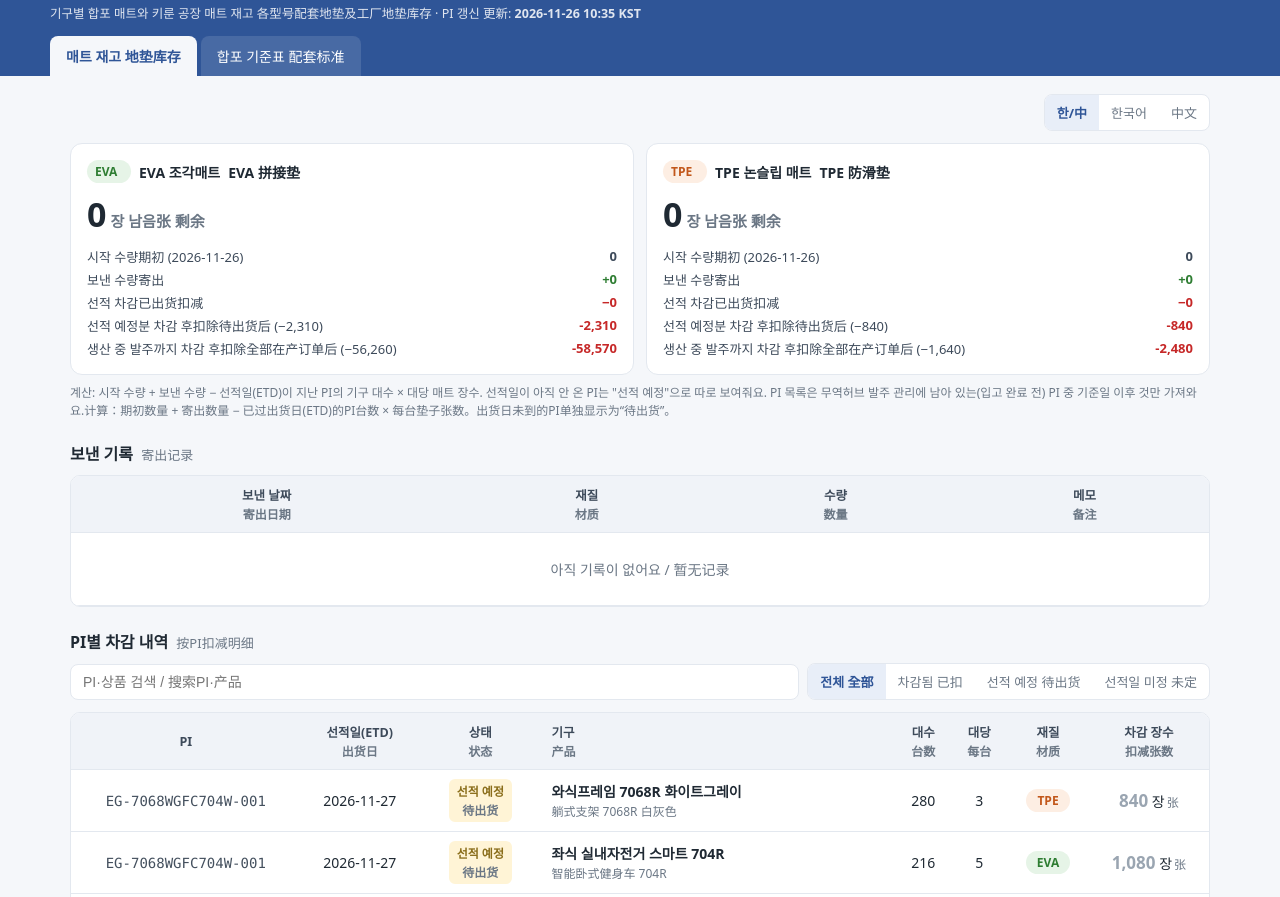
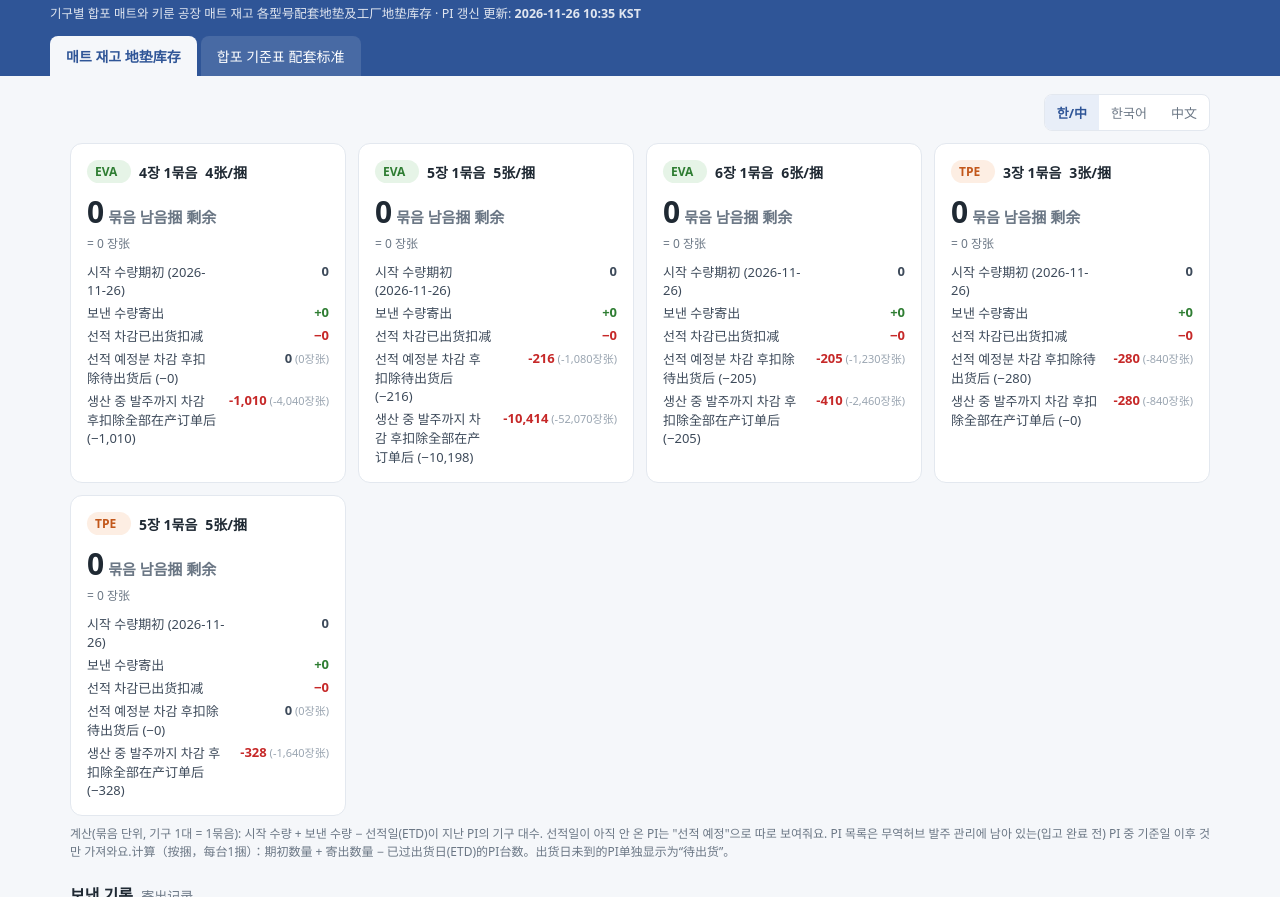
Before and after one commit to kwonster89-beep/mat-bundle, a plain HTML site: page index.html in a window 1280 px wide. Shown: the part 55-952 px from the top of the page. Drawn offline with Linux system fonts and the light colour scheme.

Commit message:
매트 묶음 단위 재고

```diff
--- a/index.html
+++ b/index.html
@@ -29,10 +29,10 @@
   .stat .k{font-size:12px;color:var(--sub)}
   .stat .v{font-size:22px;font-weight:700;margin-top:2px}
   .stat.eva .v{color:var(--eva)} .stat.tpe .v{color:var(--tpe)}
-  .stock{display:grid;grid-template-columns:repeat(2,1fr);gap:12px}
+  .stock{display:grid;grid-template-columns:repeat(auto-fill,minmax(270px,1fr));gap:12px}
   .scard{background:var(--card);border:1px solid var(--line);border-radius:12px;padding:16px}
   .scard .title{display:flex;align-items:center;gap:8px;font-weight:700}
-  .scard .big{font-size:34px;font-weight:800;margin:8px 0 2px}
+  .scard .big{font-size:30px;font-weight:800;margin:8px 0 2px}
   .scard .big.neg{color:var(--red)}
   .scard .big small{font-size:15px;font-weight:600;color:var(--sub);margin-left:4px}
   .scard .rows{display:grid;grid-template-columns:1fr auto;gap:4px 12px;margin-top:10px;font-size:13px;color:#3d4a5a}
@@ -114,20 +114,19 @@
   <section class="view on" id="v-stock">
     <div class="basebox" id="basebox" style="margin:0 0 12px">
       <div class="field">기준일 (이날 기준 공장 보유)<input type="date" id="b-date"></div>
-      <div class="field">기준일 EVA 보유 (장)<input type="number" min="0" id="b-eva"></div>
-      <div class="field">기준일 TPE 보유 (장)<input type="number" min="0" id="b-tpe"></div>
+      <div id="b-list" style="display:contents"></div>
       <div style="font-size:12px;color:var(--sub);max-width:380px">숫자를 고친 뒤 위의 "저장"을 눌러주세요. 기준일 이후(당일 포함) 보낸 기록과 선적된 PI만 계산에 들어가요.</div>
     </div>
     <div class="stock" id="stockCards"></div>
-    <div class="hint"><span class="ko">계산: 시작 수량 + 보낸 수량 − 선적일(ETD)이 지난 PI의 기구 대수 × 대당 매트 장수. 선적일이 아직 안 온 PI는 "선적 예정"으로 따로 보여줘요. PI 목록은 무역허브 발주 관리에 남아 있는(입고 완료 전) PI 중 기준일 이후 것만 가져와요.</span><span class="cn">计算：期初数量 + 寄出数量 − 已过出货日(ETD)的PI台数 × 每台垫子张数。出货日未到的PI单独显示为“待出货”。</span></div>
+    <div class="hint"><span class="ko">계산(묶음 단위, 기구 1대 = 1묶음): 시작 수량 + 보낸 수량 − 선적일(ETD)이 지난 PI의 기구 대수. 선적일이 아직 안 온 PI는 "선적 예정"으로 따로 보여줘요. PI 목록은 무역허브 발주 관리에 남아 있는(입고 완료 전) PI 중 기준일 이후 것만 가져와요.</span><span class="cn">计算（按捆，每台1捆）：期初数量 + 寄出数量 − 已过出货日(ETD)的PI台数。出货日未到的PI单独显示为“待出货”。</span></div>
 
 
     <h2>보낸 기록 <span class="cn">寄出记录</span> <button class="btn edit-only" id="addSent" style="margin-left:8px">+ 추가</button></h2>
     <div class="tablebox"><table>
       <thead><tr>
         <th><span class="ko">보낸 날짜</span><span class="cn">寄出日期</span></th>
-        <th><span class="ko">재질</span><span class="cn">材质</span></th>
-        <th><span class="ko">수량</span><span class="cn">数量</span></th>
+        <th><span class="ko">매트 묶음</span><span class="cn">垫子规格</span></th>
+        <th><span class="ko">수량(묶음)</span><span class="cn">数量(捆)</span></th>
         <th><span class="ko">메모</span><span class="cn">备注</span></th>
         <th class="edit-only"></th>
       </tr></thead>
@@ -151,9 +150,8 @@
         <th><span class="ko">상태</span><span class="cn">状态</span></th>
         <th style="text-align:left"><span class="ko">기구</span><span class="cn">产品</span></th>
         <th><span class="ko">대수</span><span class="cn">台数</span></th>
-        <th><span class="ko">대당</span><span class="cn">每台</span></th>
-        <th><span class="ko">재질</span><span class="cn">材质</span></th>
-        <th><span class="ko">차감 장수</span><span class="cn">扣减张数</span></th>
+        <th><span class="ko">매트 묶음</span><span class="cn">垫子规格</span></th>
+        <th><span class="ko">차감 묶음</span><span class="cn">扣减捆数</span></th>
       </tr></thead>
       <tbody id="tb-ship"></tbody>
     </table></div>
@@ -196,7 +194,6 @@ const TOKEN_KEY = 'matsite_token';
 const host = location.hostname, seg = location.pathname.split('/').filter(Boolean);
 const OWNER = host.endsWith('github.io') ? host.split('.')[0] : 'kwonster89-beep';
 const REPO  = host.endsWith('github.io') ? (seg[0] || OWNER + '.github.io') : 'mat-bundle';
-const MATS = ['EVA','TPE'];
 
 let data = {updated:'', items:[]}, stock = {base_date:'', base:{EVA:0,TPE:0}, sent:[]}, ships = {synced_at:'', lines:[]};
 let draft = null, sdraft = null, matF = '', q = '', q2 = '', stF = '', loadState = 'loading';
@@ -232,29 +229,40 @@ async function load(){
 }
 
 // ---------- calculations ----------
+function bundleOf(it){ return (it && it.material && Number(it.qty)) ? `${it.material}-${Number(it.qty)}` : '-'; }
+function bundleList(items, st){
+  const set = new Set(items.map(bundleOf).filter(b=>b!=='-'));
+  Object.keys(st.base||{}).forEach(k=>{ if (k.includes('-')) set.add(k); });
+  (st.sent||[]).forEach(x=>{ if (x.bundle) set.add(x.bundle); });
+  const order = m => m==='EVA'?0:m==='TPE'?1:2;
+  return [...set].sort((a,b)=>{ const [ma,qa]=a.split('-'), [mb,qb]=b.split('-'); return order(ma)-order(mb) || Number(qa)-Number(qb); });
+}
+const bMat = b => b.split('-')[0], bPer = b => Number(b.split('-')[1])||0;
+const bLabel = b => b==='-' ? '-' : `<span class="badge ${esc(bMat(b))}">${esc(bMat(b))}</span> <span class="ko">${bPer(b)}장 1묶음</span><span class="cn">${bPer(b)}张/捆</span>`;
 function shipRows(items, st){
   const map = Object.fromEntries(items.map(i=>[String(i.code), i]));
   return ships.lines.map(l=>{
     const it = map[l.code] || {};
-    const per = Number(it.qty)||0, mat = it.material || '-';
+    const bundle = bundleOf(it), per = Number(it.qty)||0;
     const key = l.pi + '|' + l.code, ov = st.overrides && st.overrides[key];
-    const auto = per * (Number(l.units)||0);
-    let status = !l.etd ? 'pending' : (st.base_date && l.etd < st.base_date) ? 'before' : (l.etd <= todayStr ? 'done' : 'planned');
-    return {...l, it, per, mat, key, auto, overridden: ov !== undefined && ov !== null && ov !== '', mats: (ov !== undefined && ov !== null && ov !== '') ? Number(ov) : auto, status};
+    const auto = Number(l.units)||0;
+    const overridden = ov !== undefined && ov !== null && ov !== '';
+    const status = !l.etd ? 'pending' : (st.base_date && l.etd < st.base_date) ? 'before' : (l.etd <= todayStr ? 'done' : 'planned');
+    const bundles = overridden ? Number(ov) : auto;
+    return {...l, it, bundle, per, key, auto, overridden, bundles, sheets: bundles*per, status};
   });
 }
 function calc(items, st){
-  const rows = shipRows(items, st), r = {};
-  for (const m of MATS){
-    const base = Number(st.base?.[m])||0;
-    const sent = (st.sent||[]).filter(x=>x.material===m && (!st.base_date || (x.date||'') >= st.base_date)).reduce((a,x)=>a+(Number(x.qty)||0),0);
-    const used = rows.filter(x=>x.mat===m && x.status==='done').reduce((a,x)=>a+x.mats,0);
-    const planned = rows.filter(x=>x.mat===m && x.status==='planned').reduce((a,x)=>a+x.mats,0);
-    const pending = rows.filter(x=>x.mat===m && x.status==='pending').reduce((a,x)=>a+x.mats,0);
+  const rows = shipRows(items, st), r = {}, list = bundleList(items, st);
+  for (const b of list){
+    const base = Number(st.base?.[b])||0;
+    const sent = (st.sent||[]).filter(x=>x.bundle===b && (!st.base_date || (x.date||'') >= st.base_date)).reduce((a,x)=>a+(Number(x.qty)||0),0);
+    const sum = s => rows.filter(x=>x.bundle===b && x.status===s).reduce((a,x)=>a+x.bundles,0);
+    const used = sum('done'), planned = sum('planned'), pending = sum('pending');
     const now = base + sent - used;
-    r[m] = {base, sent, used, planned, pending, now, afterPlanned: now - planned, afterAll: now - planned - pending};
+    r[b] = {base, sent, used, planned, pending, now, afterPlanned: now - planned, afterAll: now - planned - pending};
   }
-  return {rows, r};
+  return {rows, r, list};
 }
 
 // ---------- render ----------
@@ -272,53 +280,58 @@ function render(){
   renderStock(items, st, editing);
   renderSpec(items, editing);
 }
+const UNIT_B = '<span class="ko">묶음</span><span class="cn">捆</span>';
 function renderStock(items, st, editing){
-  const {rows, r} = calc(items, st);
-  $('#stockCards').innerHTML = MATS.map(m=>{ const x = r[m]; const neg = v => v<0 ? 'neg' : '';
-    const name = m==='EVA' ? ['EVA 조각매트','EVA 拼接垫'] : ['TPE 논슬립 매트','TPE 防滑垫'];
+  const {rows, r, list} = calc(items, st);
+  const neg = v => v<0 ? 'neg' : '';
+  $('#stockCards').innerHTML = list.map(b=>{ const x = r[b], per = bPer(b);
+    const sh = v => `<span style="font-weight:400;color:#9aa5b1;font-size:11px"> (${fmt(v*per)}<span class="ko">장</span><span class="cn">张</span>)</span>`;
     return `<div class="scard">
-      <div class="title"><span class="badge ${m}">${m}</span><span class="ko">${name[0]}</span><span class="cn">${name[1]}</span></div>
-      <div class="big ${neg(x.now)}">${fmt(x.now)}<small><span class="ko">장 남음</span><span class="cn">张 剩余</span></small></div>
+      <div class="title">${bLabel(b)}</div>
+      <div class="big ${neg(x.now)}">${fmt(x.now)}<small><span class="ko">묶음 남음</span><span class="cn">捆 剩余</span></small></div>
+      <div style="font-size:12px;color:var(--sub)">= ${fmt(x.now*per)} <span class="ko">장</span><span class="cn">张</span></div>
       <div class="rows">
         <span><span class="ko">시작 수량</span><span class="cn">期初</span> (${esc(st.base_date||'-')})</span><b>${fmt(x.base)}</b>
         <span><span class="ko">보낸 수량</span><span class="cn">寄出</span></span><b class="plus">+${fmt(x.sent)}</b>
         <span><span class="ko">선적 차감</span><span class="cn">已出货扣减</span></span><b class="minus">−${fmt(x.used)}</b>
-        <span><span class="ko">선적 예정분 차감 후</span><span class="cn">扣除待出货后</span> (−${fmt(x.planned)})</span><b class="${neg(x.afterPlanned)}">${fmt(x.afterPlanned)}</b>
-        <span><span class="ko">생산 중 발주까지 차감 후</span><span class="cn">扣除全部在产订单后</span> (−${fmt(x.pending)})</span><b class="${neg(x.afterAll)}">${fmt(x.afterAll)}</b>
+        <span><span class="ko">선적 예정분 차감 후</span><span class="cn">扣除待出货后</span> (−${fmt(x.planned)})</span><b class="${neg(x.afterPlanned)}">${fmt(x.afterPlanned)}${sh(x.afterPlanned)}</b>
+        <span><span class="ko">생산 중 발주까지 차감 후</span><span class="cn">扣除全部在产订单后</span> (−${fmt(x.pending)})</span><b class="${neg(x.afterAll)}">${fmt(x.afterAll)}${sh(x.afterAll)}</b>
       </div></div>`; }).join('');
 
   // base inputs
-  if (editing){ $('#b-date').value = st.base_date||''; $('#b-eva').value = st.base?.EVA ?? 0; $('#b-tpe').value = st.base?.TPE ?? 0; }
+  if (editing){
+    $('#b-date').value = st.base_date||'';
+    $('#b-list').innerHTML = list.map(b=>`<div class="field">${esc(bMat(b))} ${bPer(b)}장 1묶음 (묶음 수)<input type="number" min="0" data-b="${esc(b)}" value="${esc(st.base?.[b] ?? 0)}"></div>`).join('');
+  }
 
   // sent table
   const sent = (st.sent||[]).map((x,i)=>({x,i})).sort((a,b)=>(b.x.date||'').localeCompare(a.x.date||''));
   $('#tb-sent').innerHTML = !sent.length ? `<tr><td colspan="5" class="empty">아직 기록이 없어요 / 暂无记录</td></tr>` :
     sent.map(({x,i}) => editing ? `<tr data-i="${i}">
       <td><input type="date" data-s="date" value="${esc(x.date)}"></td>
-      <td><select data-s="material">${MATS.map(m=>`<option ${m===x.material?'selected':''}>${m}</option>`).join('')}</select></td>
+      <td><select data-s="bundle">${list.map(b=>`<option value="${esc(b)}" ${b===x.bundle?'selected':''}>${esc(bMat(b))} ${bPer(b)}장 1묶음</option>`).join('')}</select></td>
       <td><input type="number" min="0" class="short" data-s="qty" value="${esc(x.qty)}"></td>
       <td><input data-s="memo" value="${esc(x.memo)}"></td>
       <td><button class="btn danger" data-sdel="${i}">삭제</button></td></tr>` : `<tr>
-      <td>${esc(x.date)}</td><td><span class="badge ${esc(x.material)}">${esc(x.material)}</span></td>
-      <td class="q"><span class="qty plus">+${fmt(x.qty)}</span> <span class="ko">장</span><span class="cn">张</span></td>
+      <td>${esc(x.date)}</td><td>${bLabel(x.bundle||'-')}</td>
+      <td class="q"><span class="qty plus">+${fmt(x.qty)}</span> ${UNIT_B} <span style="color:#9aa5b1;font-size:12px">(${fmt((Number(x.qty)||0)*bPer(x.bundle||'-'))}<span class="ko">장</span><span class="cn">张</span>)</span></td>
       <td style="text-align:left">${esc(x.memo)}</td><td class="edit-only"></td></tr>`).join('');
 
   // shipments table
   const ql = q2.trim().toLowerCase();
   const order = {planned:0, done:1, pending:2, before:3};
-  const list = rows.filter(x => x.status !== 'before' && (!stF || x.status===stF) && (!ql || [x.pi,x.name,x.code,x.it.name_cn].join(' ').toLowerCase().includes(ql)))
+  const rowsShown = rows.filter(x => x.status !== 'before' && (!stF || x.status===stF) && (!ql || [x.pi,x.name,x.code,x.it.name_cn].join(' ').toLowerCase().includes(ql)))
     .sort((a,b)=> order[a.status]-order[b.status] || (a.status==='planned' ? (a.etd||'').localeCompare(b.etd||'') : (b.etd||'').localeCompare(a.etd||'')) || a.pi.localeCompare(b.pi));
-  $('#tb-ship').innerHTML = !list.length ? `<tr><td colspan="8" class="empty">${ships.lines.length ? '결과 없음 / 无结果' : '무역허브 동기화 전이에요 / 尚未同步'}</td></tr>` :
-    list.map(x=>`<tr class="${x.status==='before'?'muted':''}">
+  $('#tb-ship').innerHTML = !rowsShown.length ? `<tr><td colspan="7" class="empty">${ships.lines.length ? '결과 없음 / 无结果' : 'PI 갱신 전이에요 / 尚未同步'}</td></tr>` :
+    rowsShown.map(x=>`<tr>
       <td class="code">${esc(x.pi)}</td>
       <td>${esc(x.etd||'-')}</td>
       <td><span class="st ${x.status}"><span class="ko">${ST_LABEL[x.status][0]}</span><span class="cn">${ST_LABEL[x.status][1]}</span></span></td>
       <td class="name"><span class="ko">${esc(x.it.name_ko||x.name)}</span><span class="cn">${esc(x.it.name_cn||'')}</span></td>
       <td>${fmt(x.units)}</td>
-      <td>${x.per}</td>
-      <td>${x.mat==='-'?'-':`<span class="badge ${esc(x.mat)}">${esc(x.mat)}</span>`}</td>
-      <td class="q">${editing ? `<input type="number" min="0" class="short" data-ov="${esc(x.key)}" value="${x.overridden?esc(x.mats):''}" placeholder="${x.auto}">` :
-        (x.status==='done'?`<span class="qty minus">−${fmt(x.mats)}</span>`:`<span class="qty" style="color:#9aa5b1">${fmt(x.mats)}</span>`) + ` <span class="ko">장</span><span class="cn">张</span>` + (x.overridden?`<div style="font-size:11px;color:#8a6d1a"><span class="ko">수정됨 (자동 ${fmt(x.auto)})</span><span class="cn">已修改</span></div>`:'')}</td>
+      <td style="white-space:nowrap">${bLabel(x.bundle)}</td>
+      <td class="q">${editing ? `<input type="number" min="0" class="short" data-ov="${esc(x.key)}" value="${x.overridden?esc(x.bundles):''}" placeholder="${x.auto}">` :
+        (x.status==='done'?`<span class="qty minus">−${fmt(x.bundles)}</span>`:`<span class="qty" style="color:#9aa5b1">${fmt(x.bundles)}</span>`) + ` ${UNIT_B}` + `<div style="font-size:11px;color:#9aa5b1">${fmt(x.sheets)}<span class="ko">장</span><span class="cn">张</span></div>` + (x.overridden?`<div style="font-size:11px;color:#8a6d1a"><span class="ko">수정됨 (자동 ${fmt(x.auto)})</span><span class="cn">已修改</span></div>`:'')}</td>
     </tr>`).join('');
 }
 function renderSpec(items, editing){
@@ -373,7 +386,7 @@ const savedTab = localStorage.getItem('matsite_tab'); if (savedTab) $(`#tabs but
 function startEdit(){
   if (loadState !== 'ok') return toast('데이터를 먼저 불러와야 해요');
   draft = JSON.parse(JSON.stringify(data.items)); sdraft = JSON.parse(JSON.stringify(stock));
-  sdraft.base = sdraft.base || {EVA:0,TPE:0}; sdraft.sent = sdraft.sent || []; sdraft.overrides = sdraft.overrides || {};
+  sdraft.base = sdraft.base || {}; sdraft.sent = sdraft.sent || []; sdraft.overrides = sdraft.overrides || {};
   document.body.classList.add('editing'); render();
 }
 function stopEdit(){ draft = null; sdraft = null; document.body.classList.remove('editing'); render(); }
@@ -394,9 +407,9 @@ $('#tb-sent').addEventListener('click', e=>{ const d=e.target.dataset.sdel; if(d
 $('#tb-ship').addEventListener('change', e=>{ const el=e.target; if(!sdraft||el.dataset.ov===undefined) return;
   if (el.value === '') delete sdraft.overrides[el.dataset.ov]; else sdraft.overrides[el.dataset.ov] = Number(el.value);
   renderStock(draft, sdraft, true); });
-$('#addSent').addEventListener('click', ()=>{ sdraft.sent.push({date:todayStr, material:'EVA', qty:0, memo:''}); render(); });
-['#b-date','#b-eva','#b-tpe'].forEach(id=>$(id).addEventListener('change', ()=>{ if(!sdraft) return;
-  sdraft.base_date = $('#b-date').value; sdraft.base = {EVA:Number($('#b-eva').value)||0, TPE:Number($('#b-tpe').value)||0}; render(); }));
+$('#addSent').addEventListener('click', ()=>{ sdraft.sent.push({date:todayStr, bundle: bundleList(draft, sdraft)[0] || 'EVA-5', qty:0, memo:''}); render(); });
+$('#b-date').addEventListener('change', ()=>{ if(!sdraft) return; sdraft.base_date = $('#b-date').value; render(); });
+$('#b-list').addEventListener('change', e=>{ const el=e.target; if(!sdraft||!el.dataset.b) return; sdraft.base = sdraft.base||{}; sdraft.base[el.dataset.b] = Number(el.value)||0; render(); });
 $('#cancel').addEventListener('click', stopEdit);
 
 async function putFile(file, obj, token){
@@ -429,7 +442,7 @@ $('#editBtn').addEventListener('click', ()=>{
   if (!draft) startEdit();
   if (!draft) return;
   $('#tabs button[data-v="stock"]').click();
-  window.scrollTo({top:0, behavior:'smooth'}); setTimeout(()=>$('#b-eva').focus(), 300);
+  window.scrollTo({top:0, behavior:'smooth'}); setTimeout(()=>$('#b-list input')?.focus(), 300);
 });
 $('#syncBtn').addEventListener('click', ()=>{
   window.open('https://trade.egojinsvc.com/trade-purchase-orders', '_blank');
```
